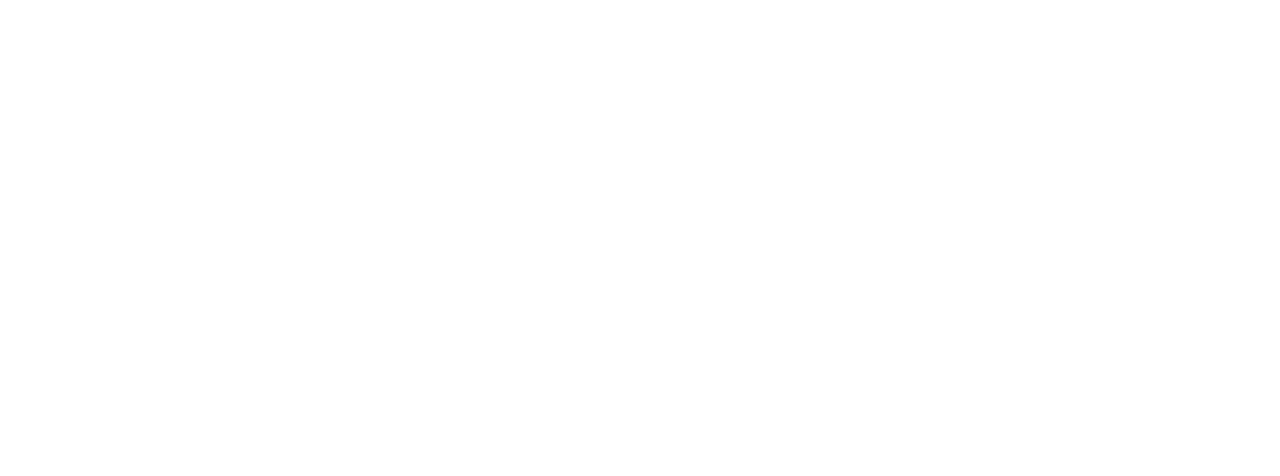
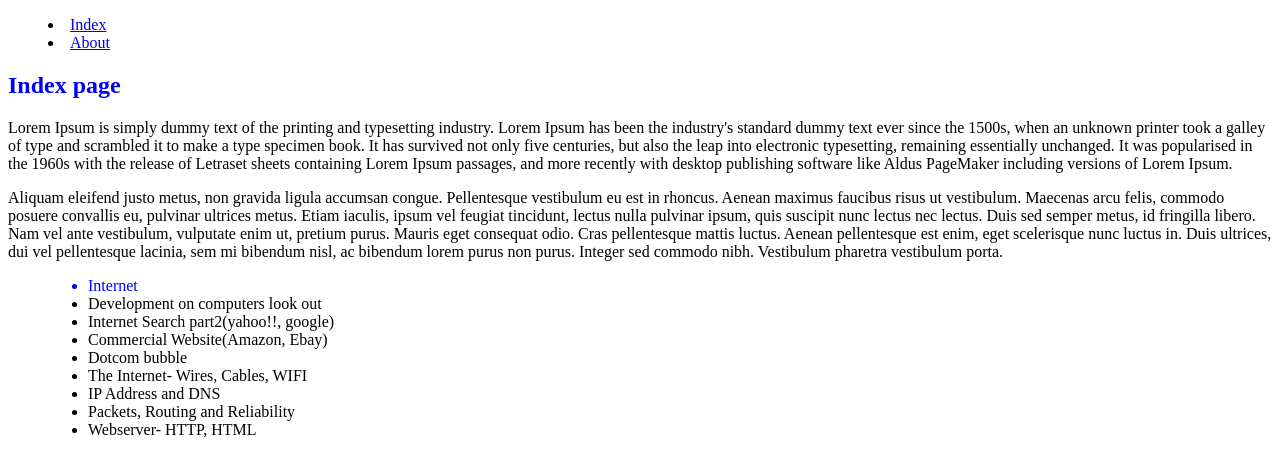
Before and after one commit to SuchiKhare/LayoutExample2, a plain HTML site: page public_html/index.html in a window 1280 px wide. Drawn offline with Linux system fonts and the light colour scheme.

Commit message:
basics-para ul ol menu article css inline embedded stylesheet (#1)
* added about page with title and h1

* added href and h1

* added paragraph

* added li

* added menu and article

* inline css

* embedded css

* stylesheet css - 3rd way

Co-authored-by: SuchiKhare <sk368.njit.edu>

```diff
--- /dev/null
+++ b/public_html/css/style.css
@@ -0,0 +1,9 @@
+.blue {
+        color: blue;
+}
+.bold{
+        font-weight: bold;
+}
+#primaryLinks {
+        border: 1px solid black;
+}
--- a/public_html/index.html
+++ b/public_html/index.html
@@ -4,8 +4,39 @@
     <meta charset="UTF-8">
     <title>Index</title>
     <meta name="description" content ="This is an example of a meta description, this will often show up in search results">
+    <style>
+
+    </style>
+    <link rel="stylesheet" href="css/style.css">
 </head>
 <body>
+    <menu>
+        <li><a href ="index.html">Index</a></li>
+        <li><a href ="about.html">About</a></li>
+    </menu>
+    <article>
+        <h1 class="blue">Index page</h1>
+        <p>
+            Lorem Ipsum is simply dummy text of the printing and typesetting industry. Lorem Ipsum has been the industry's standard dummy text ever since the 1500s, when an unknown printer took a galley of type and scrambled it to make a type specimen book. It has survived not only five centuries, but also the leap into electronic typesetting, remaining essentially unchanged. It was popularised in the 1960s with the release of Letraset sheets containing Lorem Ipsum passages, and more recently with desktop publishing software like Aldus PageMaker including versions of Lorem Ipsum.
+        </p>
+        <p>
+            Aliquam eleifend justo metus, non gravida ligula accumsan congue. Pellentesque vestibulum eu est in rhoncus. Aenean maximus faucibus risus ut vestibulum. Maecenas arcu felis, commodo posuere convallis eu, pulvinar ultrices metus. Etiam iaculis, ipsum vel feugiat tincidunt, lectus nulla pulvinar ipsum, quis suscipit nunc lectus nec lectus. Duis sed semper metus, id fringilla libero. Nam vel ante vestibulum, vulputate enim ut, pretium purus. Mauris eget consequat odio. Cras pellentesque mattis luctus. Aenean pellentesque est enim, eget scelerisque nunc luctus in. Duis ultrices, dui vel pellentesque lacinia, sem mi bibendum nisl, ac bibendum lorem purus non purus. Integer sed commodo nibh. Vestibulum pharetra vestibulum porta.
+        </p>
+        <menu>
+                <ul>
+                    <li class="blue">Internet</li>
+                    <li>Development on computers look out</li>
+                    <li>Internet Search part2(yahoo!!, google)</li>
+                    <li>Commercial Website(Amazon, Ebay)</li>
+                    <li>Dotcom bubble</li>
+                    <li>The Internet- Wires, Cables, WIFI </li>
+                    <li>IP Address and DNS</li>
+                    <li>Packets, Routing and Reliability</li>
+                    <li>Webserver- HTTP, HTML</li>
+                </ul>
+        </menu>
 
+
+    </article>
 </body>
 </html>
```
Also changed, not shown: public_html/about.html (added, +10 -0 lines).
